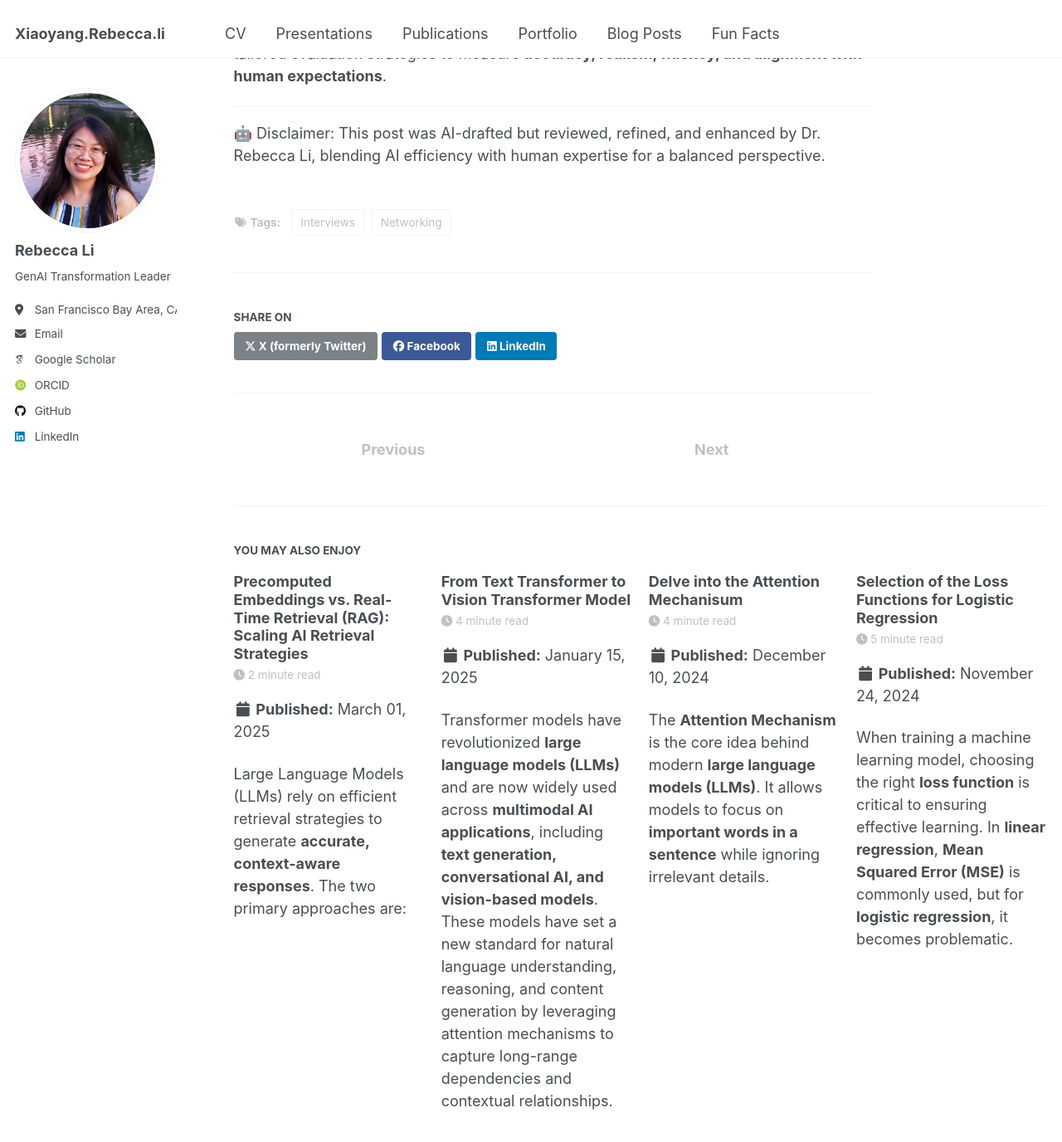
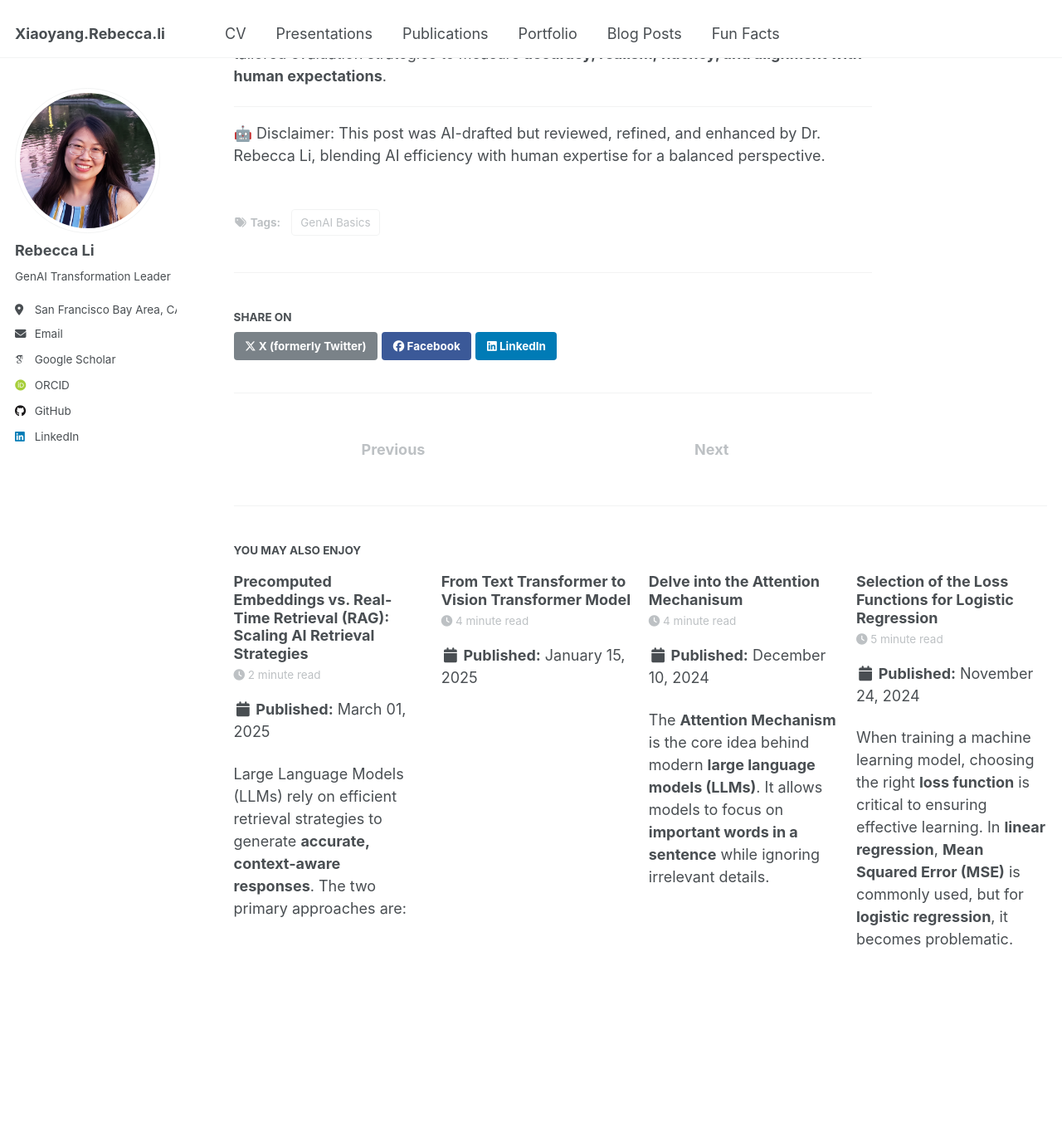
Before and after one commit to Xiaoyang-Rebecca/xiaoyang-rebecca.github.io, a Jekyll site: the page built from _posts/2025-02-23-blog-post-2.md, in a window 1280 px wide and 1400 px high, scrolled down 3579 px. Shown: the top 1376 px of the window at 83% size. Built offline with Jekyll 4.4.1, drawn with Linux system fonts in a browser that asks for light colours; some web fonts are replaced; some of the changed text lies outside the part shown; grey boxes are pictures that could not be loaded.

```diff
--- a/_posts/2025-02-23-blog-post-2.md
+++ b/_posts/2025-02-23-blog-post-2.md
@@ -1,10 +1,10 @@
 ---
 title: 'Implicit Quality Evaluations for GenAI Models : Text generation and Image generation'
-date: 2025-01-23
-permalink: /posts/2025/01/blog-post-2/
+date: 2025-02-23
+permalink: /posts/2025/02/blog-post-2/
 tags:
-  - Interviews
-  - Networking
+  - GenAI Basics
+
 ---
 
 Evaluating Generative AI (GenAI) models is challenging due to their **complex and diverse outputs** across different modalities (text, image, and multimodal generation). Unlike traditional supervised learning models, where direct comparison with ground truth labels is feasible, GenAI models often require **implicit evaluation techniques** to assess **quality, coherence, and usability**.
```
Also changed, not shown: _posts/2025-01-15-blog-post-1.md (+1 -0 lines), _posts/2025-03-01-blog-post-3.md (+1 -0 lines), 1 other file.
